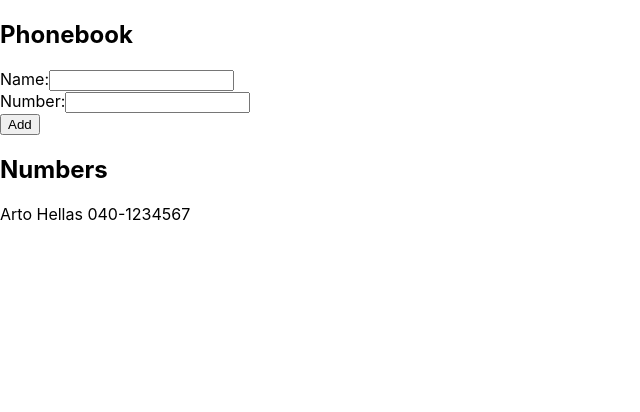
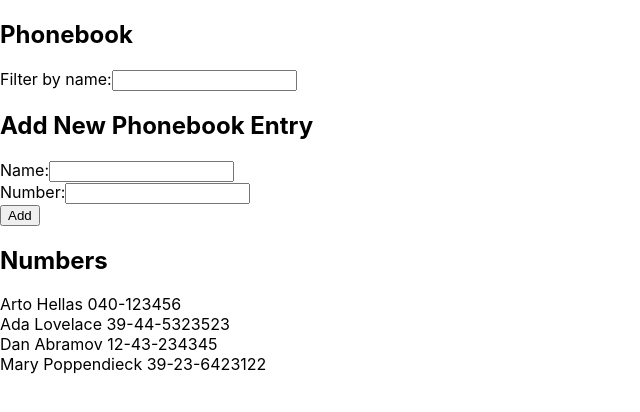
Before and after one commit to mlsabthlpz/fullstackopen, a React (Create React App) app in the folder part2/phonebook/: page / in a window 1280 px wide. Shown: the top 412 px of the page, without its empty margins (0-640 px from the left). Built offline with nearby package versions, Linux system fonts and the light colour scheme.

Commit message:
Exercise 2.9

```diff
--- a/part2/phonebook/src/App.js
+++ b/part2/phonebook/src/App.js
@@ -4,12 +4,19 @@
 import Button from './components/Button'
 
 const App = () => {
-  const [ persons, setPersons ] = useState([
-    { name: 'Arto Hellas',
-      number: '040-1234567'}
+  const [persons, setPersons] = useState([
+    { name: 'Arto Hellas', number: '040-123456' },
+    { name: 'Ada Lovelace', number: '39-44-5323523' },
+    { name: 'Dan Abramov', number: '12-43-234345' },
+    { name: 'Mary Poppendieck', number: '39-23-6423122' }
   ])
   const [ newName, setNewName ] = useState('')
   const [ newNumber, setNewNumber ] = useState('')
+  const [ newFilter, setNewFilter ] = useState('')
+  const entriesToShow = newFilter === ''
+      ? persons
+      : persons.filter(person =>
+                       person.name.toLowerCase().includes(newFilter))
 
   const handleNameChange = (event) => {
     setNewName(event.target.value)
@@ -17,6 +24,10 @@
 
   const handleNumChange = (event) => {
     setNewNumber(event.target.value)
+  }
+
+  const handleFilterChange = (event) => {
+    setNewFilter(event.target.value)
   }
 
   const addEntry = (event) => {
@@ -36,6 +47,14 @@
   return (
     <div>
       <Header header='Phonebook' />
+      <div>
+          Filter by name:
+          <input
+            value={newFilter}
+            onChange={handleFilterChange}
+          />
+      </div>
+      <Header header='Add New Phonebook Entry' />
       <form onSubmit={addEntry}>
         <div>
           Name:
@@ -60,7 +79,7 @@
       </form>
       <Header header='Numbers' />
       <div>
-        {persons.map(
+        {entriesToShow.map(
           person => <Entry key={person.name} entry={person} />
           )}
       </div>
```
